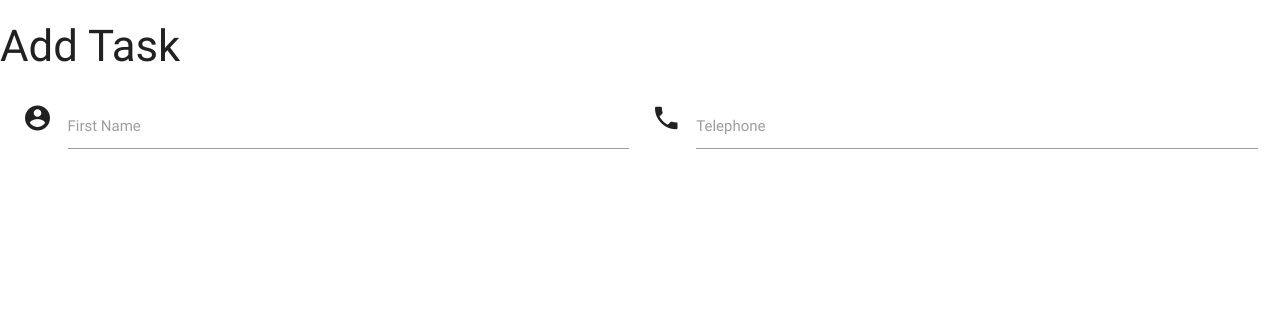
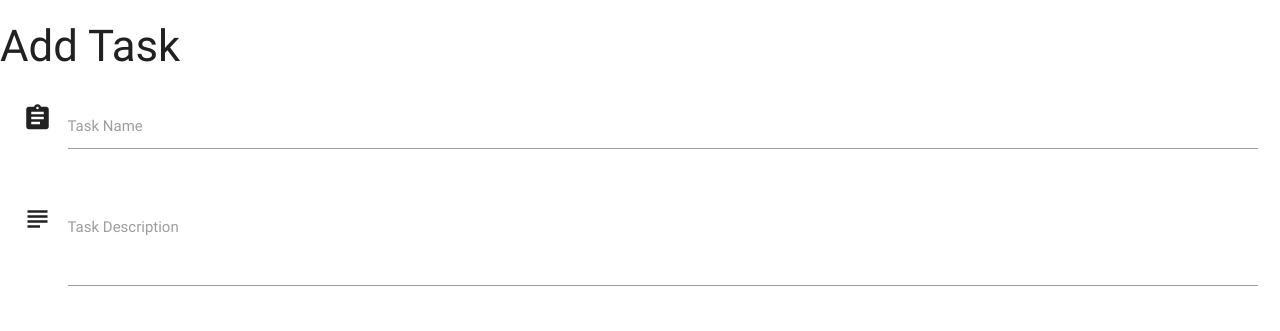
Before and after one commit to CaseyScott/task_manager_crud_app, a Flask app: page /add_task in a window 1280 px wide. Shown: the top 331 px of the page. Run offline with Flask 2, Linux system fonts and the light colour scheme; some libraries are stand-ins or nearby versions.

Commit message:
task name and task description added to addtask.html

```diff
--- a/templates/addtask.html
+++ b/templates/addtask.html
@@ -4,15 +4,17 @@
 <div class="row">
     <form action='' method='POST' class="col s12">
         <div class="row">
-            <div class="input-field col s6">
-                <i class="material-icons prefix">account_circle</i>
-                <input id="icon_prefix" type="text" class="validate">
-                <label for="icon_prefix">First Name</label>
+            <div class="input-field col s12">
+                <i class="material-icons prefix">assignment</i>
+                <input id="task_name" name='task_name' type="text">
+                <label for="icon_prefix">Task Name</label>
             </div>
-            <div class="input-field col s6">
-                <i class="material-icons prefix">phone</i>
-                <input id="icon_telephone" type="tel" class="validate">
-                <label for="icon_telephone">Telephone</label>
+        </div>
+        <div class="row">
+            <div class="input-field col s12">
+                <i class="material-icons prefix">subject</i>
+                <textarea name='task_description' id='task_description' class='materialize-textarea'></textarea>
+                <label for="icon_telephone">Task Description</label>
             </div>
         </div>
     </form>
```
Also changed, not shown: .c9/metadata/environment/templates/addtask.html (+1 -1 lines), 1 other file.
